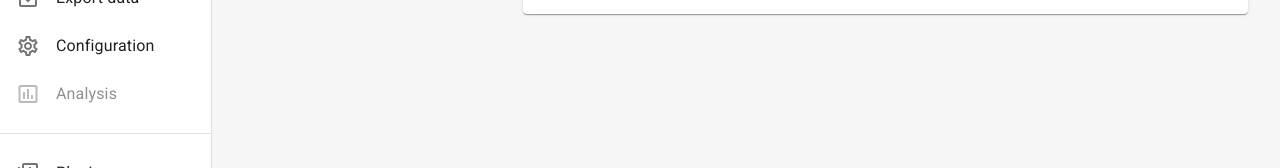
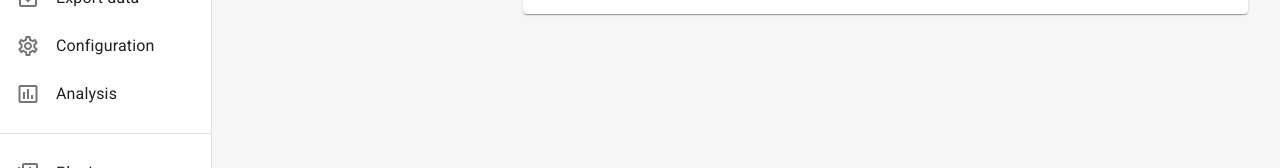
Before and after one commit to Pioreactor/pioreactorui, a React (Create React App) app in the folder client/: page /Updates in a window 1280 px wide. Shown: the part 194-362 px from the top of the page. Built offline with nearby package versions, Linux system fonts and the light colour scheme; no server answers.

Commit message:
screenie'

```diff
--- a/client/src/components/SideNavAndHeader.jsx
+++ b/client/src/components/SideNavAndHeader.jsx
@@ -139,7 +139,7 @@ export default function SideNavAndHeader() {
           <ListItemText primaryTypographyProps={{color: isSelected("/config") ? "primary" : "inherit"}} primary={"Configuration"} />
         </ListItem>
 
-        <ListItem disabled={true} button href="/analysis"  component="a" key={"analysis"} selected={isSelected("/analysis")}>
+        <ListItem button href="/analysis"  component="a" key={"analysis"} selected={isSelected("/analysis")}>
           <ListItemIcon className={classes.listItemIcon}> <InsertChartOutlinedIcon color={isSelected("/analysis") ? "primary" : "inherit"}/> </ListItemIcon>
           <ListItemText primaryTypographyProps={{color: isSelected("/analysis") ? "primary" : "inherit"}} primary={"Analysis"} />
         </ListItem>
```
Also changed, not shown: 10 other files (tests, documents, lock files or other folders).
